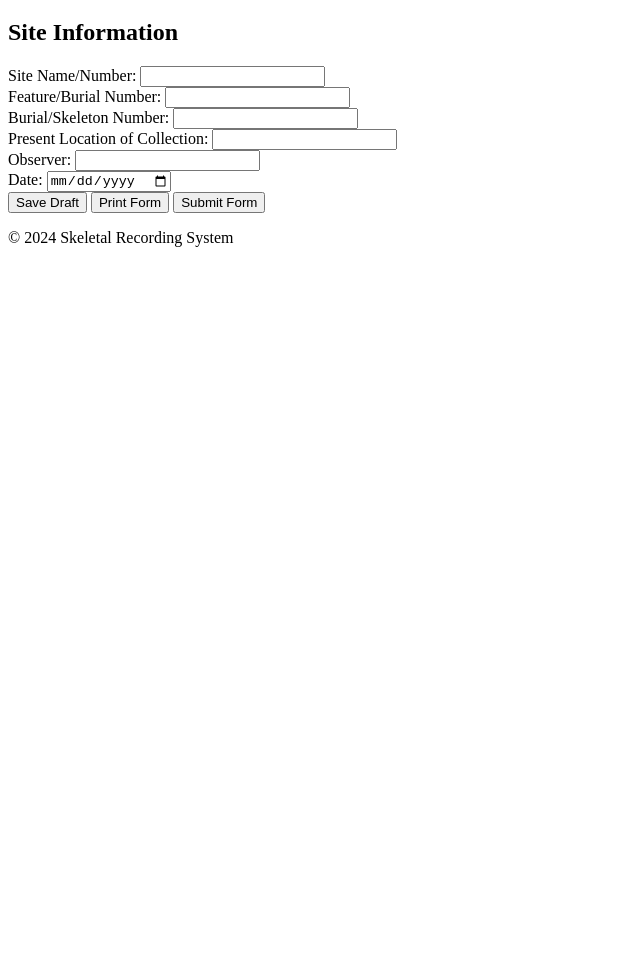
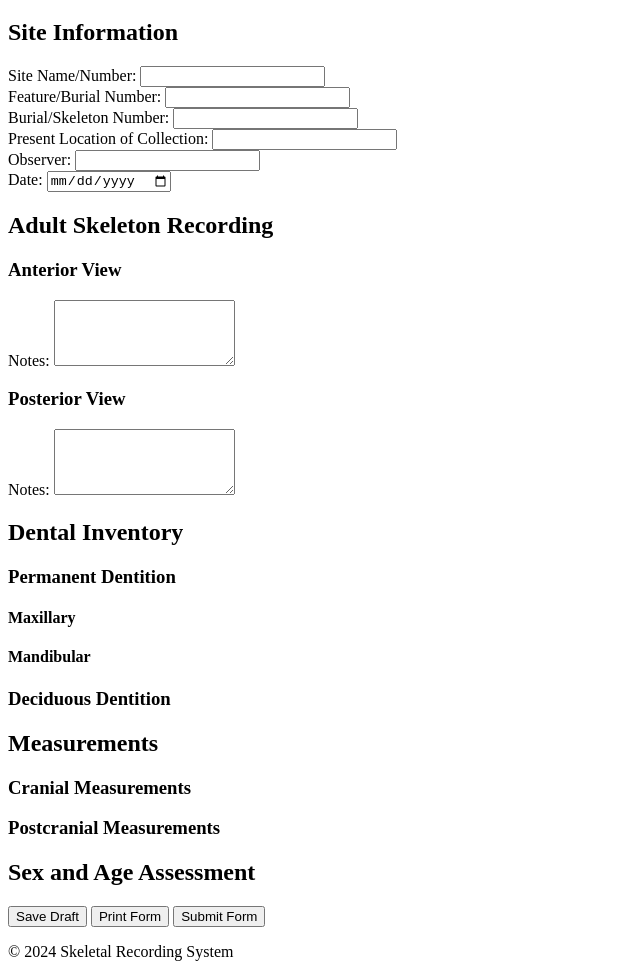
Before and after one commit to WhyDoesntThis/skeletal-recording-form, a plain HTML site: page src/index.html in a window 1280 px wide. Shown: the part 61-1038 px from the top of the page, without its empty margins (0-640 px from the left). Before the commit the page ends 800 px from the top, so only its background shows below. Drawn offline with Linux system fonts and the light colour scheme.

Commit message:
Added main skeletal recording sections to the form

```diff
--- a/src/index.html
+++ b/src/index.html
@@ -43,6 +43,72 @@
                 </div>
             </section>
 
+            <!-- Adult Skeleton Section -->
+            <section id="adultSkeleton">
+                <h2>Adult Skeleton Recording</h2>
+
+                <!-- Anterior View -->
+                <div class="skeleton-view">
+                    <h3>Anterior View</h3>
+                    <div class="form-group">
+                        <label for="anteriorNotes">Notes:</label>
+                        <textarea id="anteriorNotes" name="anteriorNotes" rows="4"></textarea>
+                    </div>
+                </div>
+
+                <!-- Posterior View -->
+                <div class="skeleton-view">
+                    <h3>Posterior View</h3>
+                    <div class="form-group">
+                        <label for="posteriorNotes">Notes:</label>
+                        <textarea id="posteriorNotes" name="posteriorNotes" rows="4"></textarea>
+                    </div>
+                </div>
+            </section>
+
+            <!-- Dental Inventory Section -->
+            <section id="dentalInventory">
+                <h2>Dental Inventory</h2>
+                <div class="dental-sections">
+                    <!-- Permanent Dentition -->
+                    <div class="permanent-teeth">
+                        <h3>Permanent Dentition</h3>
+                        <div class="maxillary">
+                            <h4>Maxillary</h4>
+                            <!-- Teeth inputs will be added here -->
+                        </div>
+                        <div class="mandibular">
+                            <h4>Mandibular</h4>
+                            <!-- Teeth inputs will be added here -->
+                        </div>
+                    </div>
+
+                    <!-- Deciduous Dentition -->
+                    <div class="deciduous-teeth">
+                        <h3>Deciduous Dentition</h3>
+                        <!-- Deciduous teeth inputs will be added here -->
+                    </div>
+                </div>
+            </section>
+
+            <!-- Measurements Section -->
+            <section id="measurements">
+                <h2>Measurements</h2>
+                <div class="measurement-sections">
+                    <h3>Cranial Measurements</h3>
+                    <!-- Cranial measurement inputs will be added here -->
+
+                    <h3>Postcranial Measurements</h3>
+                    <!-- Postcranial measurement inputs will be added here -->
+                </div>
+            </section>
+
+            <!-- Sex/Age Assessment Section -->
+            <section id="sexAge">
+                <h2>Sex and Age Assessment</h2>
+                <!-- Sex and age assessment inputs will be added -->
+            </section>
+
             <!-- Navigation Buttons -->
             <nav class="form-navigation">
                 <button type="button" id="saveBtn">Save Draft</button>
```
